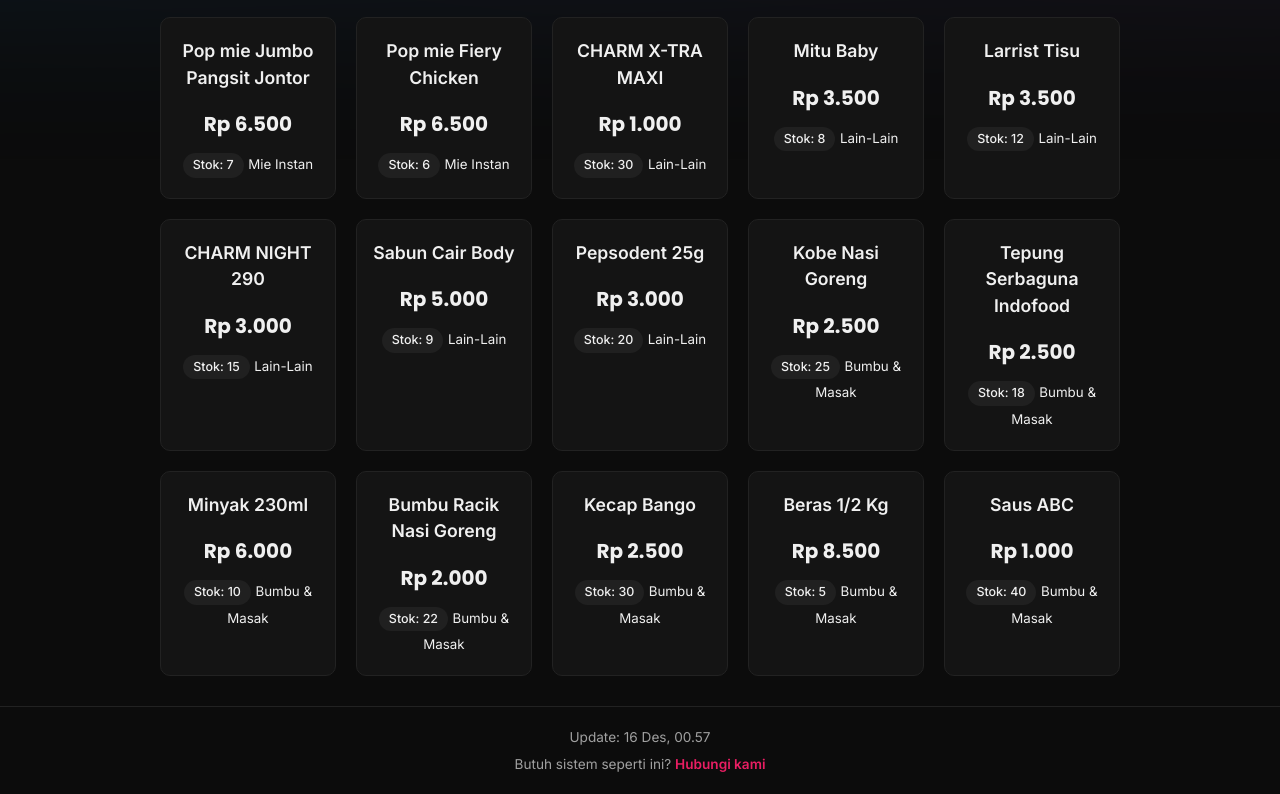
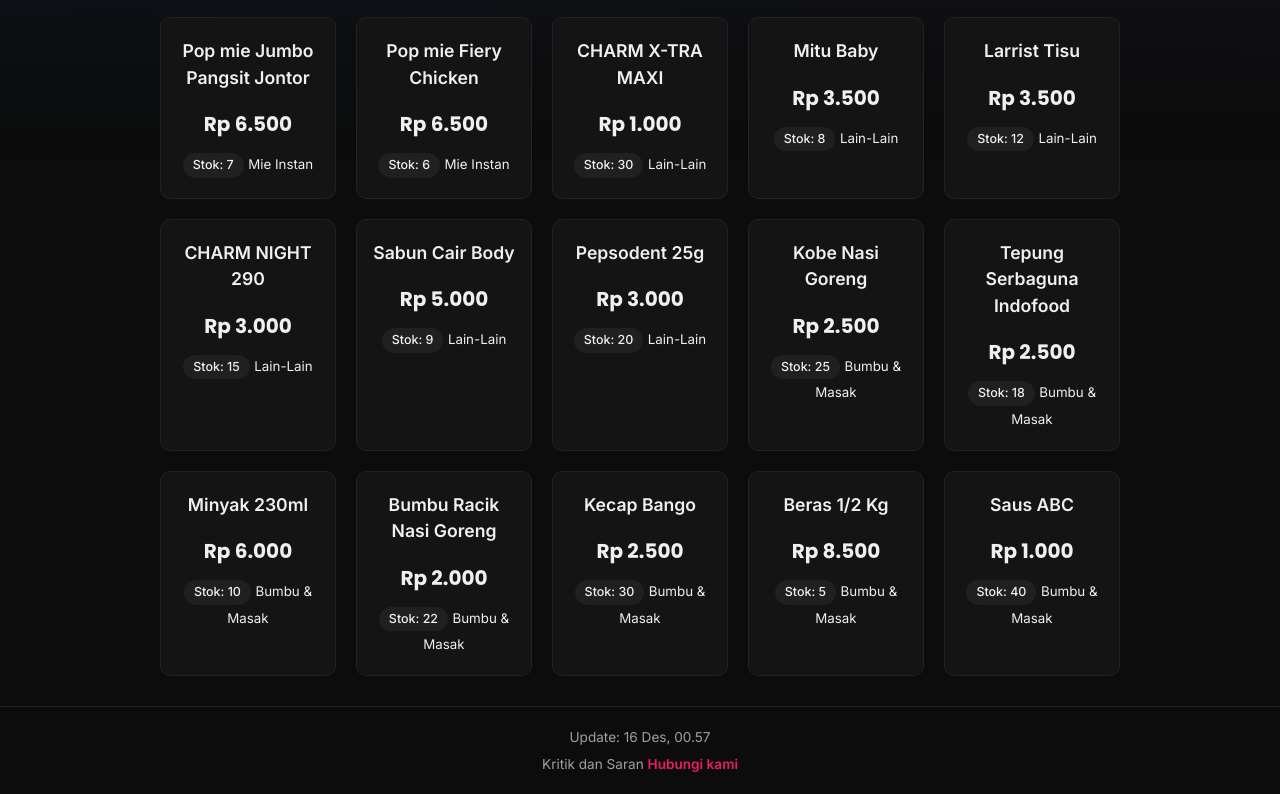
Before and after one commit to mavied23/warung, a plain HTML site: page index.html in a window 1280 px wide. Shown: the part 1099-1893 px from the top of the page. Drawn offline with Linux system fonts and the light colour scheme.

Commit message:
fix: perbaikan footer

```diff
--- a/index.html
+++ b/index.html
@@ -51,7 +51,7 @@
   <!-- Footer -->
   <footer>
     <p class="update-time">Update: <span id="last-update">12/15/2025</span></p>
-    <p class="contact">Butuh sistem seperti ini? <a href="https://wa.me/6281234567890">Hubungi kami</a></p>
+    <p class="contact">Kritik dan Saran <a href="https://wa.me/6289659848900">Hubungi kami</a></p>
   </footer>
 
   <script src="script.js"></script>
```
